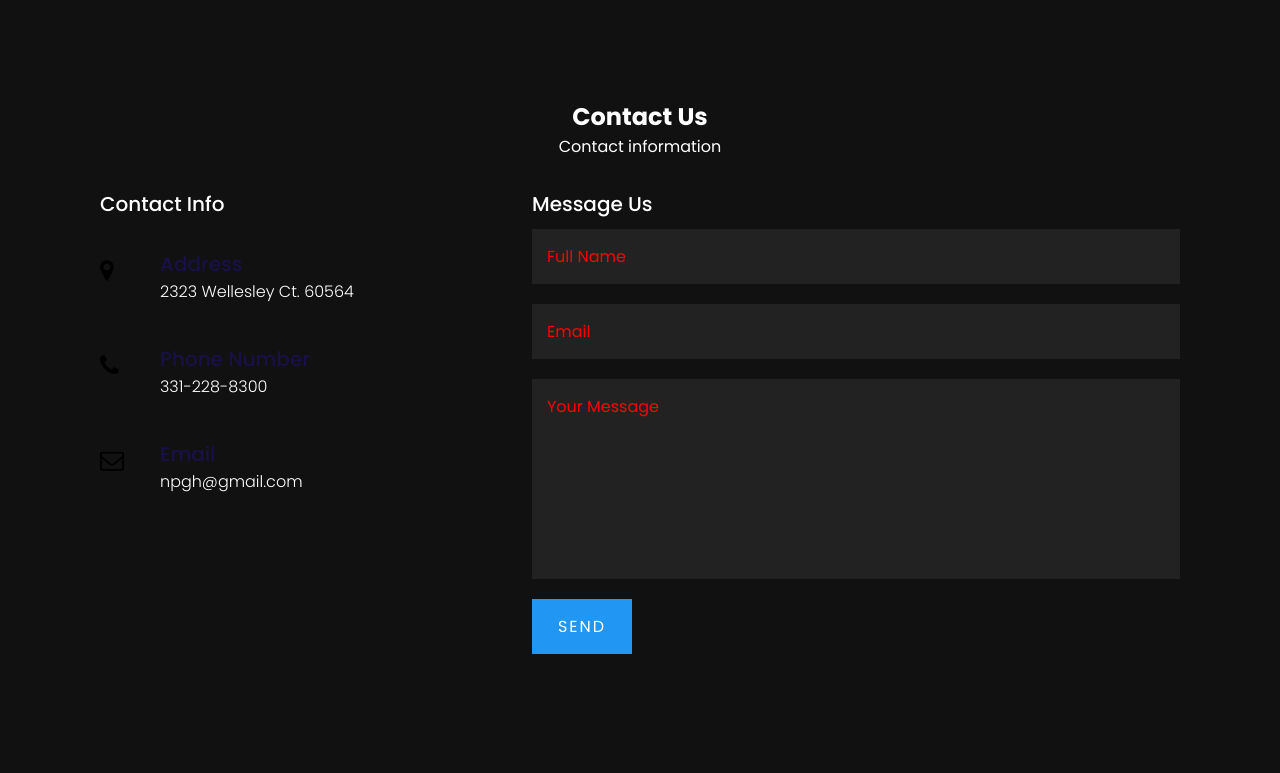
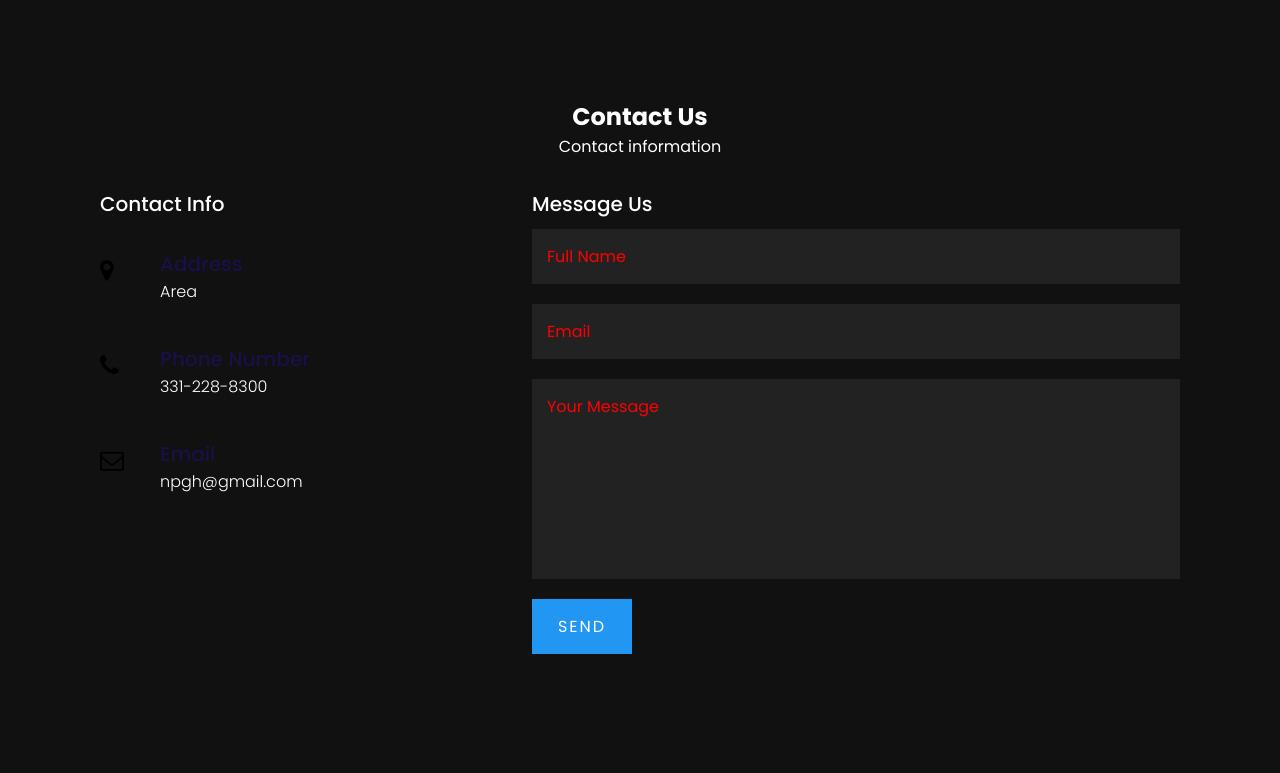
Before and after one commit to davidhwang919/npgh, a Django app: page / in a window 1280 px wide. Shown: the part 4422-5195 px from the top of the page. Run offline with Django 3.2, Linux system fonts and the light colour scheme; data that the repository does not hold is empty; parts of the project's set-up code (start-up, migrations or seed data) failed here and were passed over.

Commit message:
changed adress

```diff
--- a/main/templates/main/about.htm
+++ b/main/templates/main/about.htm
@@ -101,7 +101,7 @@
                             </div>
                             <div class="text">
                                 <h3>Address</h3>
-                                <p>2323 Wellesley Ct. 60564</p>
+                                <p>Area</p>
                             </div>
                         </div>
                         <div class="box">
--- a/main/templates/main/home.htm
+++ b/main/templates/main/home.htm
@@ -151,7 +151,7 @@
                             </div>
                             <div class="text">
                                 <h3>Address</h3>
-                                <p>2323 Wellesley Ct. 60564</p>
+                                <p>Area</p>
                             </div>
                         </div>
                         <div class="box">
```
